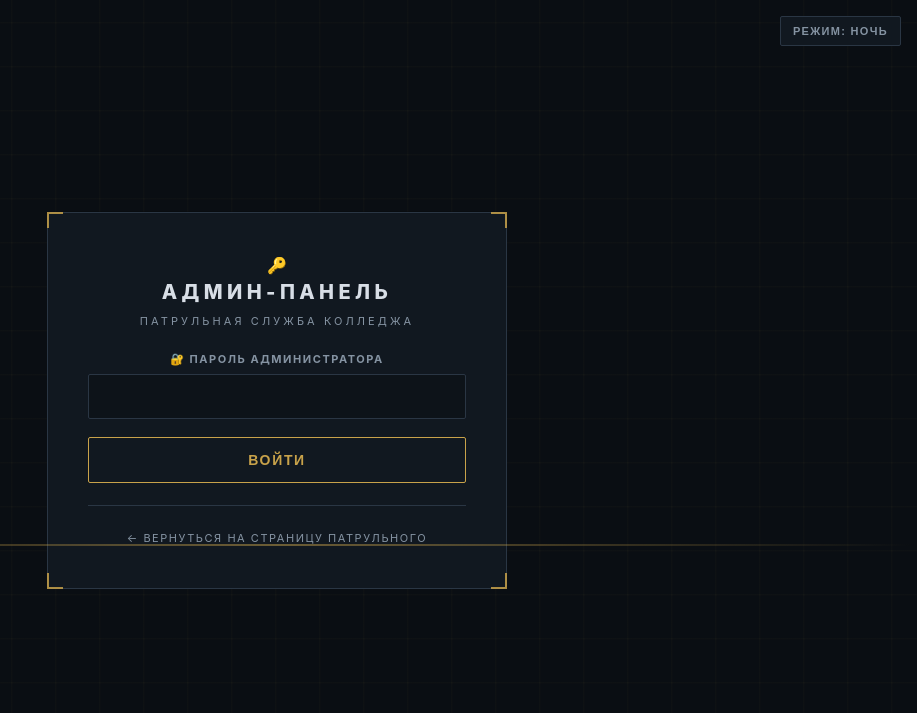
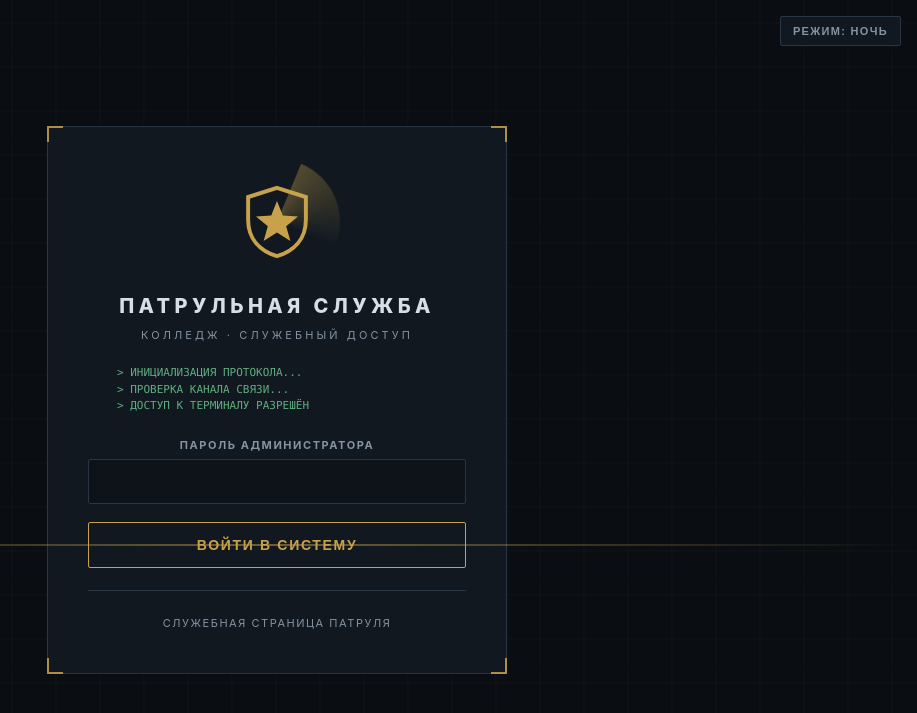
Before and after one commit to Anon2200/patrol-system, a FastAPI app: page /login in a window 1280 px wide. Shown: the top 713 px of the page, without its empty margins (363-1280 px from the left). Run offline with FastAPI, Linux system fonts and the light colour scheme.

Commit message:
Update login.html

```diff
--- a/templates/login.html
+++ b/templates/login.html
@@ -3,7 +3,7 @@
 <head>
     <meta charset="UTF-8">
     <meta name="viewport" content="width=device-width, initial-scale=1.0">
-    <title>Вход администратора — Патрульная служба</title>
+    <title>Служебный вход — Патрульная служба</title>
     <link rel="icon" href="/static/favicon.svg" type="image/svg+xml">
     <link rel="stylesheet" href="/static/styles.css">
     <script src="/static/app.js"></script>
@@ -11,28 +11,38 @@
 <body>
     <div class="login-wrapper">
         <div class="login-card">
-            <div class="login-logo">🔑</div>
-            <h1 class="login-title">Админ-панель</h1>
-            <p class="login-subtitle">Патрульная служба колледжа</p>
+            <div class="emblem-wrap">
+                <svg class="emblem" viewBox="0 0 64 64" aria-hidden="true">
+                    <path d="M32 6 L54 13 V30 C54 45 45 54 32 58 C19 54 10 45 10 30 V13 Z" fill="none" stroke="currentColor" stroke-width="3"/>
+                    <path d="M32 16 L36.4 27 L48 27.8 L39 35.2 L42.2 46.4 L32 40 L21.8 46.4 L25 35.2 L16 27.8 L27.6 27 Z" fill="currentColor"/>
+                </svg>
+            </div>
+            <h1 class="login-title">Патрульная служба</h1>
+            <p class="login-subtitle">Колледж · Служебный доступ</p>
+
+            <div class="boot-log">
+                <div class="boot-line">&gt; ИНИЦИАЛИЗАЦИЯ ПРОТОКОЛА...</div>
+                <div class="boot-line">&gt; ПРОВЕРКА КАНАЛА СВЯЗИ...</div>
+                <div class="boot-line">&gt; ДОСТУП К ТЕРМИНАЛУ РАЗРЕШЁН</div>
+            </div>
 
             {% if error %}
-            <div class="alert alert-error">⚠️ {{ error }}</div>
+            <div class="alert alert-error">{{ error }}</div>
             {% endif %}
 
             <form action="/login" method="POST">
                 <div class="form-group">
-                    <label class="form-label" for="password">🔐 Пароль администратора</label>
-                    <input class="form-input" type="password" id="password" name="password" required>
+                    <label class="form-label" for="password">Пароль администратора</label>
+                    <input class="form-input mono" type="password" id="password" name="password" required>
                 </div>
-
-                <button type="submit" class="btn btn-primary btn-block">Войти</button>
+                <button type="submit" class="btn btn-primary btn-block">Войти в систему</button>
             </form>
 
             <div class="login-footer">
-                <a href="/">← Вернуться на страницу патрульного</a>
+                <a href="/">Служебная страница патруля</a>
             </div>
         </div>
     </div>
-    <button class="theme-toggle floating" id="themeBtn" onclick="toggleTheme()">🌙</button>
+    <button class="theme-toggle floating" id="themeBtn" onclick="toggleTheme()">РЕЖИМ: НОЧЬ</button>
 </body>
 </html>
```
